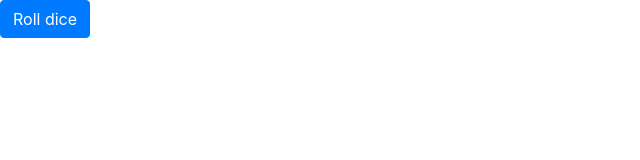
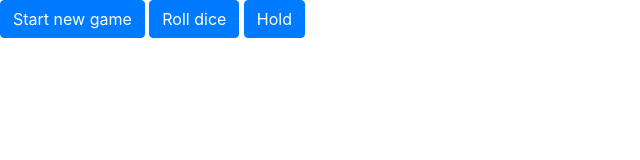
Before and after one commit to saoud/pig-dice, a plain HTML site: page index.html in a window 1280 px wide. Shown: the whole page, without its empty margins (0-640 px from the left). Drawn offline with Linux system fonts and the light colour scheme.

Commit message:
My message

```diff
--- a/index.html
+++ b/index.html
@@ -12,6 +12,8 @@
 
 <body>
 
-    <button type=button class="btn btn-primary" id="Roll Dice">Roll dice</button>
+    <button class="btn btn-primary" id="start-new-game">Start new game</button>
+    <button class="btn btn-primary" id="roll-dice">Roll dice</button>
+    <button class="btn btn-primary" id="hold">Hold</button>
 
 </body>
```
